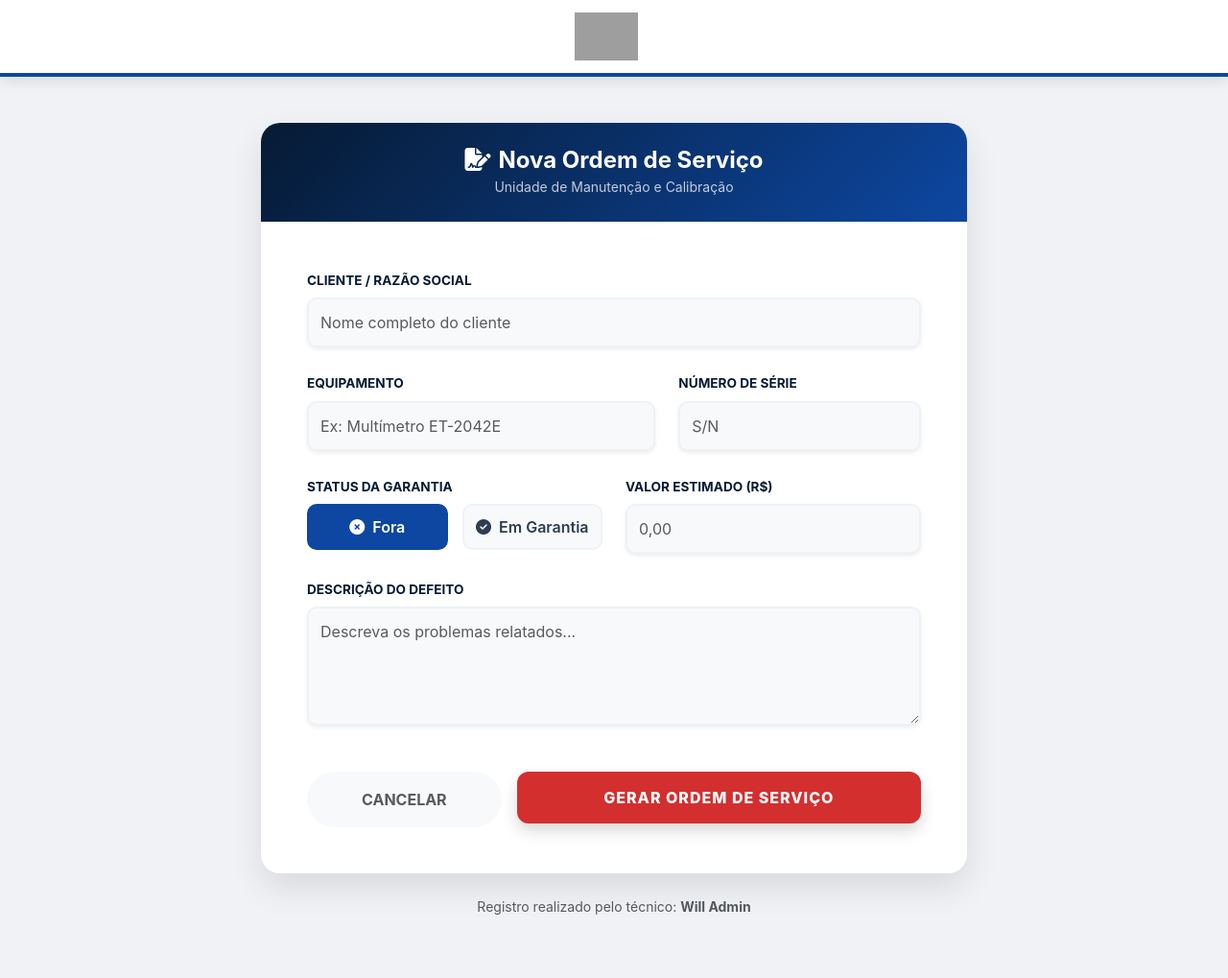
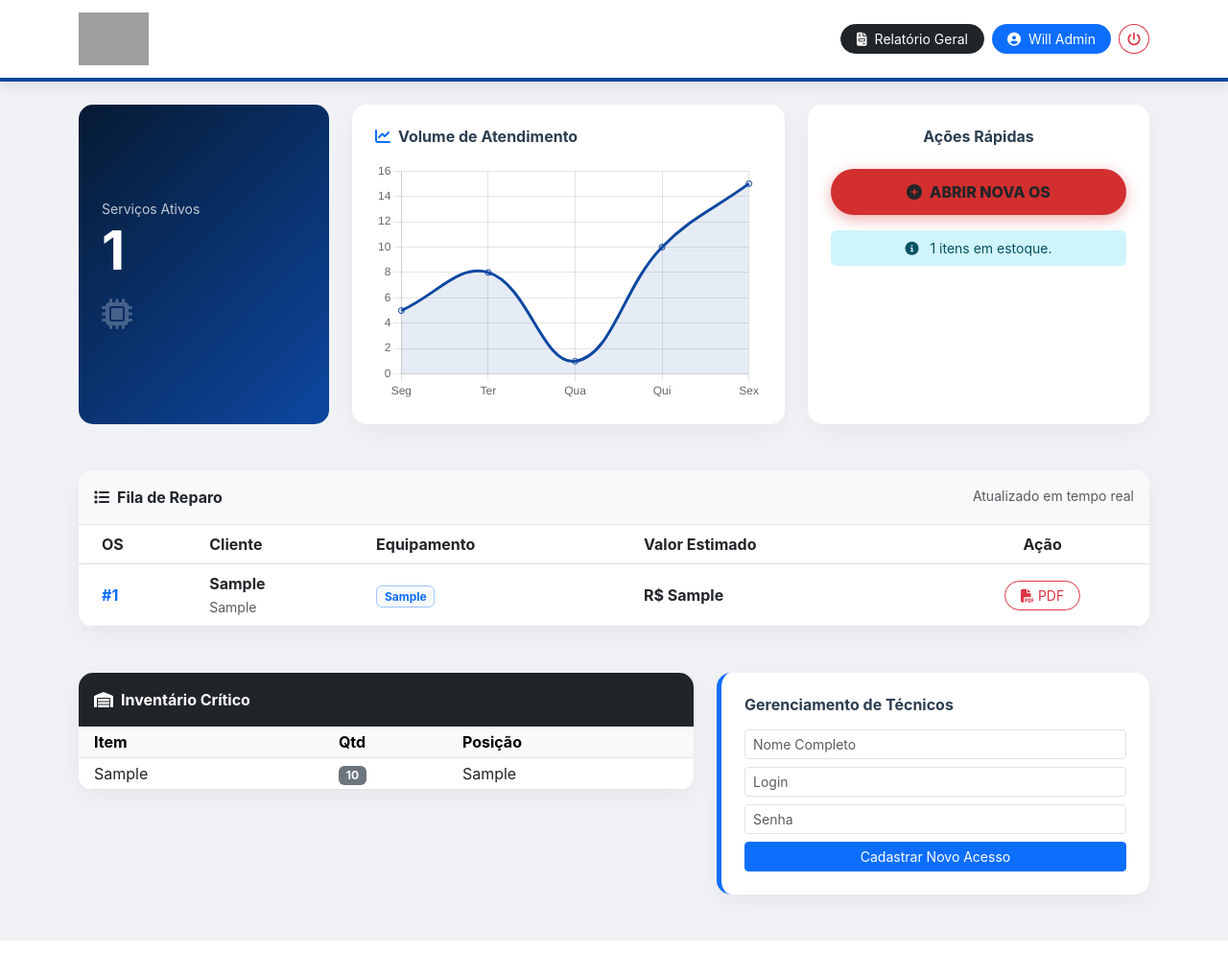
Before and after one commit to heavy-metal-tech/sistema_minipa, a Flask app: page /dashboard in a window 1280 px wide. Shown: the whole page at 96% size. After the commit the page ends 980 px from the top, so only its background shows below. Run offline with Flask 3, Linux system fonts and the light colour scheme; a user stored in the database is signed in; tables that the repository leaves empty hold one stand-in row (values such as "Sample post"); grey boxes are pictures that could not be loaded.

Commit message:
Update dashboard.html

```diff
--- a/templates/dashboard.html
+++ b/templates/dashboard.html
@@ -3,14 +3,16 @@
 <head>
     <meta charset="UTF-8">
     <meta name="viewport" content="width=device-width, initial-scale=1.0">
-    <title>Minipa Precision | Registro de Entrada</title>
+    <title>Minipa Precision | Command Center</title>
     <link rel="stylesheet" href="https://cdn.jsdelivr.net/npm/bootstrap@5.3.0/dist/css/bootstrap.min.css">
     <link rel="stylesheet" href="https://cdnjs.cloudflare.com/ajax/libs/font-awesome/6.4.0/css/all.min.css">
+    <script src="https://cdn.jsdelivr.net/npm/chart.js"></script>
     <style>
         :root {
             --minipa-blue: #0d47a1;
-            --minipa-red: #d32f2f;
-            --dark-blue: #061a33;
+            --dark-bg: #061a33;
+            --accent-cyan: #00e5ff;
+            --glass: rgba(255, 255, 255, 0.95);
         }
 
         body {
@@ -19,186 +21,188 @@
             color: #2c3e50;
         }
 
-        /* Navbar Sincronizada */
+        /* Navbar de Impacto */
         .navbar {
             background: white;
             border-bottom: 4px solid var(--minipa-blue);
             box-shadow: 0 4px 15px rgba(0,0,0,0.1);
         }
-        .navbar-brand img { height: 50px; }
+        .navbar-brand img { height: 55px; }
 
-        /* Card de Registro */
-        .card-os {
+        /* Dashboard Cards */
+        .card-stats {
+            background: linear-gradient(135deg, var(--dark-bg), var(--minipa-blue));
+            color: white;
+            border: none;
+            border-radius: 15px;
+            transition: 0.3s;
+        }
+        .card-stats:hover { transform: translateY(-5px); }
+
+        .card-white {
             background: white;
             border: none;
-            border-radius: 20px;
-            box-shadow: 0 15px 35px rgba(0,0,0,0.1);
-            overflow: hidden;
+            border-radius: 15px;
+            box-shadow: 0 8px 25px rgba(0,0,0,0.05);
         }
 
-        .os-header {
-            background: linear-gradient(135deg, var(--dark-blue), var(--minipa-blue));
-            color: white;
-            padding: 25px;
-            text-align: center;
+        /* Gráficos */
+        .chart-container { position: relative; height: 250px; width: 100%; }
+
+        /* Tabela Estilizada */
+        .table thead { background: var(--dark-bg); color: white; }
+        .os-row:hover { background: #f8f9fa !important; }
+
+        /* Botão Pulsante */
+        .btn-new {
+            background: #d32f2f;
+            border: none;
+            border-radius: 50px;
+            font-weight: 800;
+            padding: 12px 30px;
+            box-shadow: 0 4px 15px rgba(211, 47, 47, 0.4);
         }
-
-        .form-label {
-            font-weight: 700;
-            font-size: 0.85rem;
-            color: var(--dark-blue);
-            text-transform: uppercase;
-            margin-bottom: 8px;
-        }
-
-        .form-control {
-            border-radius: 10px;
-            padding: 12px;
-            border: 2px solid #eef2f7;
-            background: #f8f9fa;
-            transition: 0.3s;
-        }
-
-        .form-control:focus {
-            border-color: var(--minipa-blue);
-            background: white;
-            box-shadow: 0 0 0 4px rgba(13, 71, 161, 0.1);
-        }
-
-        /* Tique de Garantia Customizado */
-        .garantia-selector {
-            display: flex;
-            gap: 15px;
-        }
-
-        .garantia-option {
-            flex: 1;
-            position: relative;
-        }
-
-        .garantia-option input {
-            position: absolute;
-            opacity: 0;
-            cursor: pointer;
-        }
-
-        .garantia-btn {
-            display: block;
-            text-align: center;
-            padding: 10px;
-            background: #f8f9fa;
-            border: 2px solid #eef2f7;
-            border-radius: 10px;
-            font-weight: 600;
-            cursor: pointer;
-            transition: 0.3s;
-        }
-
-        .garantia-option input:checked + .garantia-btn {
-            background: var(--minipa-blue);
-            color: white;
-            border-color: var(--minipa-blue);
-        }
-
-        .btn-finalizar {
-            background: var(--minipa-red);
-            color: white;
-            border: none;
-            padding: 15px;
-            border-radius: 12px;
-            font-weight: 800;
-            width: 100%;
-            transition: 0.3s;
-            text-transform: uppercase;
-            letter-spacing: 1px;
-        }
-
-        .btn-finalizar:hover {
-            background: #b71c1c;
-            transform: translateY(-3px);
-            box-shadow: 0 8px 20px rgba(211, 47, 47, 0.3);
-        }
+        .btn-new:hover { background: #b71c1c; transform: scale(1.05); color: white; }
     </style>
 </head>
 <body>
 
-<nav class="navbar mb-5">
-    <div class="container d-flex justify-content-center">
-        <a class="navbar-brand" href="{{ url_for('dashboard') }}">
-            <img src="{{ url_for('static', filename='logo.png') }}">
-        </a>
+<nav class="navbar mb-4 py-2">
+    <div class="container d-flex justify-content-between align-items-center">
+        <a class="navbar-brand" href="#"><img src="{{ url_for('static', filename='logo.png') }}"></a>
+        <div class="d-flex gap-2">
+            <a href="{{ url_for('pdf_estoque') }}" class="btn btn-dark btn-sm rounded-pill px-3">
+                <i class="fas fa-file-invoice me-2"></i>Relatório Geral
+            </a>
+            <div class="bg-primary text-white px-3 py-1 rounded-pill small d-flex align-items-center">
+                <i class="fas fa-user-circle me-2"></i> {{ current_user.nome_completo }}
+            </div>
+            <a href="{{ url_for('logout') }}" class="btn btn-outline-danger btn-sm rounded-circle"><i class="fas fa-power-off"></i></a>
+        </div>
     </div>
 </nav>
 
 <div class="container pb-5">
-    <div class="row justify-content-center">
-        <div class="col-lg-8">
-            <div class="card-os">
-                <div class="os-header">
-                    <h4 class="mb-0 fw-bold"><i class="fas fa-file-signature me-2"></i>Nova Ordem de Serviço</h4>
-                    <small class="opacity-75">Unidade de Manutenção e Calibração</small>
-                </div>
-
-                <div class="card-body p-4 p-md-5">
-                    <form action="{{ url_for('nova_os') }}" method="POST">
-                        <div class="mb-4">
-                            <label class="form-label">Cliente / Razão Social</label>
-                            <input type="text" name="cliente" class="form-control shadow-sm" placeholder="Nome completo do cliente" required>
-                        </div>
-
-                        <div class="row">
-                            <div class="col-md-7 mb-4">
-                                <label class="form-label">Equipamento</label>
-                                <input type="text" name="equipamento" class="form-control shadow-sm" placeholder="Ex: Multímetro ET-2042E" required>
-                            </div>
-                            <div class="col-md-5 mb-4">
-                                <label class="form-label">Número de Série</label>
-                                <input type="text" name="serie" class="form-control shadow-sm" placeholder="S/N" required>
-                            </div>
-                        </div>
-
-                        <div class="row">
-                            <div class="col-md-6 mb-4">
-                                <label class="form-label">Status da Garantia</label>
-                                <div class="garantia-selector">
-                                    <label class="garantia-option">
-                                        <input type="radio" name="garantia" value="Não" checked>
-                                        <span class="garantia-btn"><i class="fas fa-times-circle me-1"></i> Fora</span>
-                                    </label>
-                                    <label class="garantia-option">
-                                        <input type="radio" name="garantia" value="Sim">
-                                        <span class="garantia-btn"><i class="fas fa-check-circle me-1"></i> Em Garantia</span>
-                                    </label>
-                                </div>
-                            </div>
-                            <div class="col-md-6 mb-4">
-                                <label class="form-label">Valor Estimado (R$)</label>
-                                <input type="text" name="valor" class="form-control shadow-sm" placeholder="0,00">
-                            </div>
-                        </div>
-
-                        <div class="mb-5">
-                            <label class="form-label">Descrição do Defeito</label>
-                            <textarea name="defeito" class="form-control shadow-sm" rows="4" placeholder="Descreva os problemas relatados..."></textarea>
-                        </div>
-
-                        <div class="row g-3">
-                            <div class="col-md-4">
-                                <a href="{{ url_for('dashboard') }}" class="btn btn-light w-100 py-3 fw-bold text-muted rounded-pill">CANCELAR</a>
-                            </div>
-                            <div class="col-md-8">
-                                <button type="submit" class="btn btn-finalizar shadow">GERAR ORDEM DE SERVIÇO</button>
-                            </div>
-                        </div>
-                    </form>
+    <div class="row g-4 mb-5">
+        <div class="col-md-3">
+            <div class="card-stats p-4 h-100 d-flex flex-column justify-content-center">
+                <small class="opacity-75">Serviços Ativos</small>
+                <h1 class="display-4 fw-bold mb-0">{{ ordens|length }}</h1>
+                <div class="mt-3"><i class="fas fa-microchip fa-2x opacity-25"></i></div>
+            </div>
+        </div>
+        <div class="col-md-5">
+            <div class="card-white p-4 h-100">
+                <h6 class="fw-bold mb-3"><i class="fas fa-chart-line text-primary me-2"></i>Volume de Atendimento</h6>
+                <div class="chart-container">
+                    <canvas id="mainChart"></canvas>
                 </div>
             </div>
-            <div class="text-center mt-4">
-                <p class="small text-muted">Registro realizado pelo técnico: <strong>{{ current_user.nome_completo }}</strong></p>
+        </div>
+        <div class="col-md-4">
+            <div class="card-white p-4 h-100 text-center">
+                <h6 class="fw-bold mb-4">Ações Rápidas</h6>
+                <a href="{{ url_for('nova_os') }}" class="btn btn-new mb-3 w-100">
+                    <i class="fas fa-plus-circle me-2"></i>ABRIR NOVA OS
+                </a>
+                <div class="alert alert-info py-2 small border-0">
+                    <i class="fas fa-info-circle me-2"></i> {{ estoque|length }} itens em estoque.
+                </div>
             </div>
         </div>
     </div>
+
+    <div class="card-white overflow-hidden mb-5">
+        <div class="p-3 bg-light border-bottom d-flex justify-content-between">
+            <span class="fw-bold text-dark"><i class="fas fa-list me-2"></i>Fila de Reparo</span>
+            <span class="text-muted small">Atualizado em tempo real</span>
+        </div>
+        <div class="table-responsive">
+            <table class="table table-hover align-middle mb-0">
+                <thead>
+                    <tr>
+                        <th class="ps-4">OS</th>
+                        <th>Cliente</th>
+                        <th>Equipamento</th>
+                        <th>Valor Estimado</th>
+                        <th class="text-center">Ação</th>
+                    </tr>
+                </thead>
+                <tbody>
+                    {% for os in ordens %}
+                    <tr class="os-row">
+                        <td class="ps-4 fw-bold text-primary">#{{ os.id }}</td>
+                        <td><div class="fw-bold">{{ os.cliente }}</div><small class="text-muted">{{ os.serie }}</small></td>
+                        <td><span class="badge bg-light text-primary border border-primary-subtle">{{ os.equipamento }}</span></td>
+                        <td class="fw-bold">R$ {{ os.valor }}</td>
+                        <td class="text-center">
+                            <a href="{{ url_for('pdf_os', id=os.id) }}" class="btn btn-sm btn-outline-danger px-3 rounded-pill">
+                                <i class="fas fa-file-pdf"></i> PDF
+                            </a>
+                        </td>
+                    </tr>
+                    {% endfor %}
+                </tbody>
+            </table>
+        </div>
+    </div>
+
+    <div class="row g-4">
+        <div class="col-md-7">
+            <div class="card-white p-0 overflow-hidden">
+                <div class="p-3 bg-dark text-white fw-bold"><i class="fas fa-warehouse me-2"></i>Inventário Crítico</div>
+                <table class="table table-sm mb-0">
+                    <thead class="table-light">
+                        <tr><th class="ps-3">Item</th><th>Qtd</th><th>Posição</th></tr>
+                    </thead>
+                    <tbody>
+                        {% for item in estoque %}
+                        <tr><td class="ps-3">{{ item.componente }}</td><td><span class="badge bg-secondary">{{ item.quantidade }}</span></td><td>{{ item.posicao }}</td></tr>
+                        {% endfor %}
+                    </tbody>
+                </table>
+            </div>
+        </div>
+
+        {% if current_user.is_admin %}
+        <div class="col-md-5">
+            <div class="card-white p-4 border-start border-primary border-5">
+                <h6 class="fw-bold mb-3">Gerenciamento de Técnicos</h6>
+                <form action="{{ url_for('novo_tecnico') }}" method="POST">
+                    <div class="mb-2"><input type="text" name="nome" class="form-control form-control-sm" placeholder="Nome Completo" required></div>
+                    <div class="mb-2"><input type="text" name="username" class="form-control form-control-sm" placeholder="Login" required></div>
+                    <div class="mb-2"><input type="password" name="password" class="form-control form-control-sm" placeholder="Senha" required></div>
+                    <button type="submit" class="btn btn-primary btn-sm w-100">Cadastrar Novo Acesso</button>
+                </form>
+            </div>
+        </div>
+        {% endif %}
+    </div>
 </div>
+
+<script>
+    // Lógica do Gráfico de Volume
+    const ctx = document.getElementById('mainChart').getContext('2d');
+    new Chart(ctx, {
+        type: 'line',
+        data: {
+            labels: ['Seg', 'Ter', 'Qua', 'Qui', 'Sex'],
+            datasets: [{
+                label: 'OS Abertas',
+                data: [5, 8, {{ ordens|length }}, 10, 15],
+                borderColor: '#0d47a1',
+                backgroundColor: 'rgba(13, 71, 161, 0.1)',
+                fill: true,
+                tension: 0.4
+            }]
+        },
+        options: {
+            maintainAspectRatio: false,
+            plugins: { legend: { display: false } },
+            scales: { y: { beginAtZero: true } }
+        }
+    });
+</script>
 
 </body>
 </html>
```
